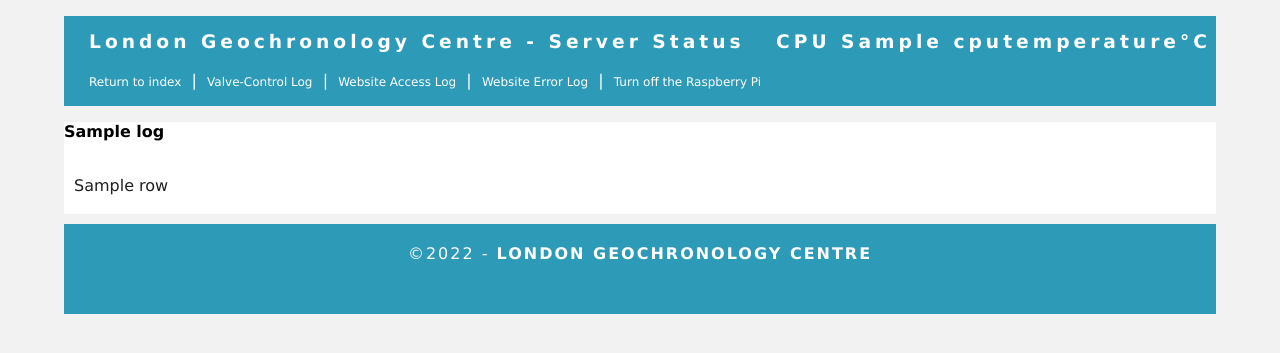
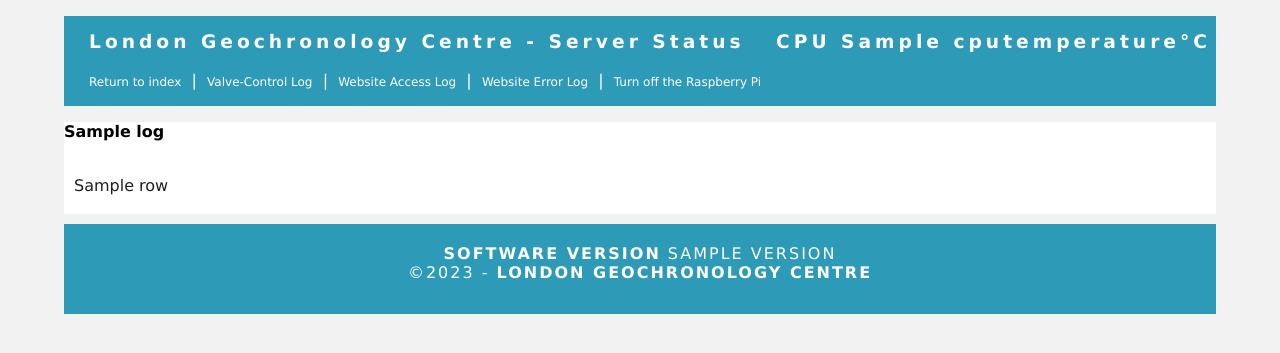
Before and after one commit to westerlymerlin/RPi-ValveController, a Flask app: template templates/logs.html in a window 1280 px wide. Shown: the top 353 px of the page. Run offline with Flask 2, Linux system fonts and the light colour scheme; the template is opened without the code that fills it: most values are stand-ins (such as "Sample title", 1, 10 or a date in 2020); parts of the project's set-up code (start-up, migrations or seed data) failed here and were passed over.

Commit message:
1.1.4 Added software version to status page

```diff
--- a/app.py
+++ b/app.py
@@ -1,6 +1,6 @@
 from flask import Flask, render_template, jsonify, request
 from valvecontrol import *
-from settings import settings
+from settings import settings, version
 import os
 
 
@@ -14,7 +14,7 @@ def index():
         log = f.readline()
     f.close()
     cputemperature = round(float(log)/1000, 1)
-    return render_template('index.html', valves=httpstatus(), laser=laserstatus(), cputemperature=cputemperature)
+    return render_template('index.html', valves=httpstatus(), laser=laserstatus(), cputemperature=cputemperature, version=version)
 
 
 @app.route('/api', methods=['POST'])
@@ -39,7 +39,7 @@ def showplogs():
     f.close()
     log.reverse()
     logs = tuple(log)
-    return render_template('logs.html', rows=logs, log='Valve-Control log', cputemperature=cputemperature)
+    return render_template('logs.html', rows=logs, log='Valve-Control log', cputemperature=cputemperature, version=version)
 
 
 @app.route('/guaccesslog')
@@ -53,7 +53,7 @@ def showgalogs():
     f.close()
     log.reverse()
     logs = tuple(log)
-    return render_template('logs.html', rows=logs, log='gunicorn access log', cputemperature=cputemperature)
+    return render_template('logs.html', rows=logs, log='gunicorn access log', cputemperature=cputemperature, version=version)
 
 
 @app.route('/guerrorlog')
@@ -67,7 +67,7 @@ def showgelogs():
     f.close()
     log.reverse()
     logs = tuple(log)
-    return render_template('logs.html', rows=logs, log='gunicorn error log', cputemperature=cputemperature)
+    return render_template('logs.html', rows=logs, log='gunicorn error log', cputemperature=cputemperature, version=version)
 
 
 @app.route('/uscHALT')
--- a/settings.py
+++ b/settings.py
@@ -1,6 +1,6 @@
 import json
 
-version = '1.1.3'
+version = '1.1.4'
 settings = {}
 
 
@@ -16,6 +16,10 @@ def initialise():
     settings['logging']['logappname'] = 'Valve-Controller-Py'
     settings['logging']['gunicornpath'] = './logs/'
     settings['logging']['cputemp'] = '/sys/class/thermal/thermal_zone0/temp'
+    settings['laser'] = {}
+    settings['laser']['power'] = 45.0
+    settings['laser']['port'] = '/dev/ttyUSB0'
+    settings['laser']['baud'] = 9600
     with open('settings.json', 'w') as outfile:
         json.dump(settings, outfile, indent=4, ensure_ascii=True, sort_keys=True)
 
--- a/templates/index.html
+++ b/templates/index.html
@@ -44,7 +44,7 @@
     <p>&nbsp</p>
 	</section>
   <section class="banner">
- <div class ="copyright">&copy;2022 - <strong>London Geochronology Centre</strong></div>
+ <div class ="copyright"><strong>Software Version</strong> {{version}}<br>&copy;2023 - <strong>London Geochronology Centre</strong></div>
 	  </section>
 </body>
 </html>
--- a/templates/logs.html
+++ b/templates/logs.html
@@ -32,7 +32,7 @@
         &nbsp</p>
 	</section>
   <section class="banner">
- <div class ="copyright">&copy;2022 - <strong>London Geochronology Centre</strong></div>
+ <div class ="copyright"><strong>Software Version</strong> {{version}}<br>&copy;2023 - <strong>London Geochronology Centre</strong></div>
 	  </section>
 </body>
 </html>
```
Also changed, not shown: README.MD.
